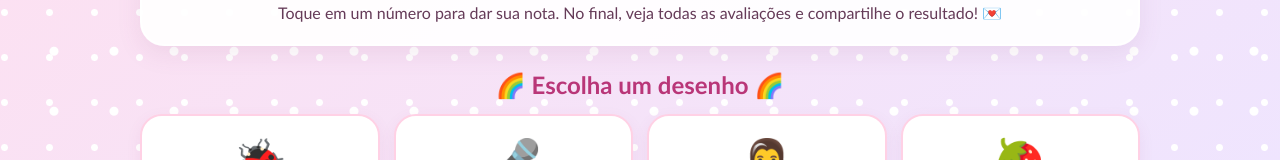
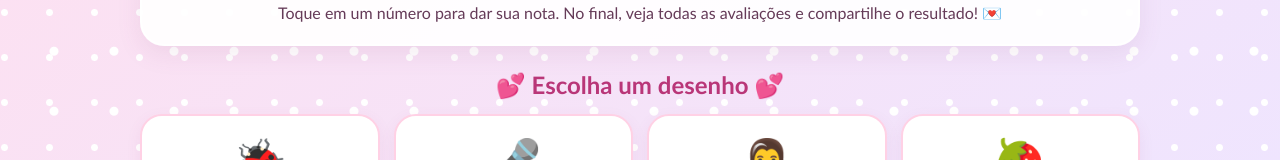
Before and after one commit to pbrilhanteemanu/PARA-MINHA-GATONA, a plain HTML site: page index.html in a window 1280 px wide. Shown: the part 262-422 px from the top of the page. Drawn offline with Linux system fonts and the light colour scheme.

Commit message:
index.html

```diff
--- a/index.html
+++ b/index.html
@@ -120,7 +120,7 @@
       Toque em um número para dar sua nota. No final, veja todas as avaliações e compartilhe o resultado! 💌
     </section>
 
-    <h2 class="section-title">🌈 Escolha um desenho 🌈</h2>
+    <h2 class="section-title">💕 Escolha um desenho 💕</h2>
     <section class="grid" id="drawings" aria-label="Desenhos para avaliar"></section>
 
     <section class="secret-card">
```
